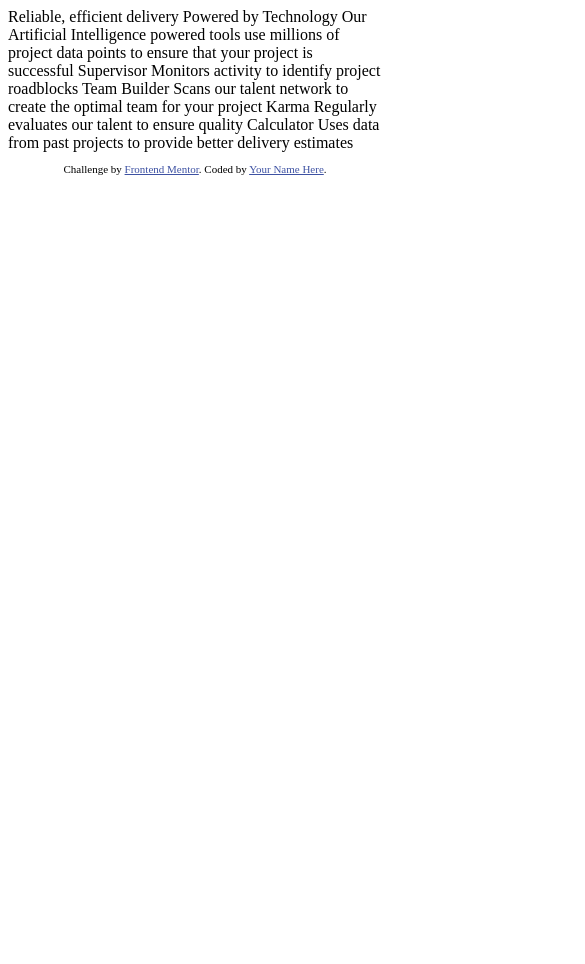
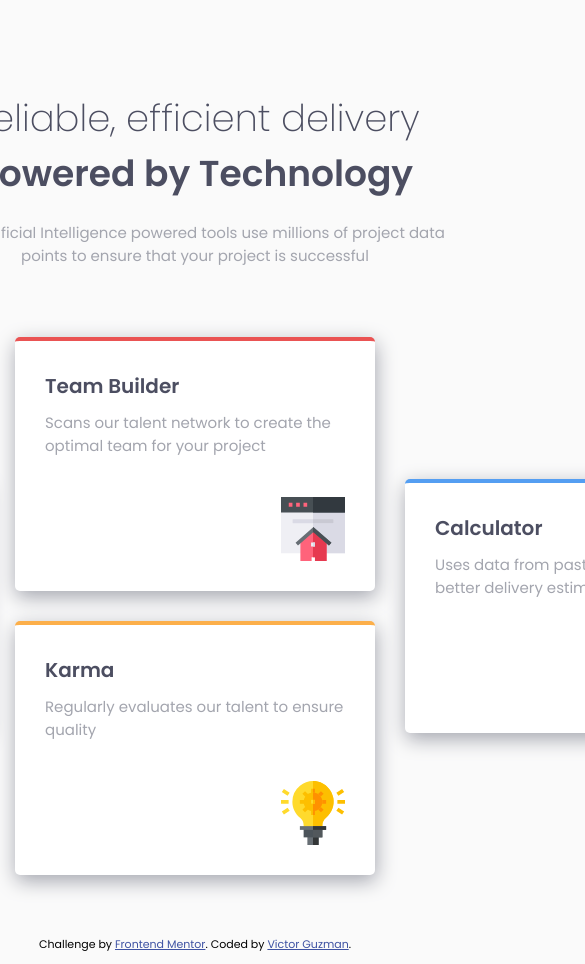
Before and after one commit to zekt1209/four-card-feature-section-master, a plain HTML site: page index.html in a window 390 px wide. Shown: the top 964 px of the page, 585 px wide, since content can reach past the window. Before the commit the page ends 844 px from the top, so only its background shows below. Drawn offline with Linux system fonts and the light colour scheme.

Commit message:
Desktop design terminado, falta hacer el mobile design y subirlo a github-pages

```diff
--- a/index.html
+++ b/index.html
@@ -6,6 +6,13 @@
 
   <link rel="icon" type="image/png" sizes="32x32" href="./images/favicon-32x32.png">
 
+  <!-- Fonts Links -->
+  <link rel="preconnect" href="https://fonts.googleapis.com">
+  <link rel="preconnect" href="https://fonts.gstatic.com" crossorigin>
+  <link href="https://fonts.googleapis.com/css2?family=Poppins:wght@200;400;600&display=swap" rel="stylesheet">
+
+  <!-- Styles link -->
+  <link rel="stylesheet" href="styles.css">
   <title>Frontend Mentor | Four card feature section</title>
 
   <!-- Feel free to remove these styles or customise in your own stylesheet 👍 -->
@@ -16,30 +23,78 @@
 </head>
 <body>
 
-  Reliable, efficient delivery
-  Powered by Technology
+  <section class="main-container">
+    <div class="second-container">
 
-  Our Artificial Intelligence powered tools use millions of project data points
-  to ensure that your project is successful
+      <article class="general-info-container">
+        <p>Reliable, efficient delivery</p>
+        <p>Powered by Technology</p>
+        <p>Our Artificial Intelligence powered tools use millions of project data points
+          to ensure that your project is successful</p>
+      </article>
 
-  Supervisor
-  Monitors activity to identify project roadblocks
+      <section class="cards-container">
 
-  Team Builder
-  Scans our talent network to create the optimal team for your project
+        <div class="rows-card-container">
+          <div class="card supervisor">
+            <div class="card-info">
+              <p>Supervisor</p>
+              <p>Monitors activity to identify project roadblocks</p>
+            </div>
+            <div class="card-img">
+              <img src="./images/icon-supervisor.svg" alt="lupa">
+            </div>
+          </div>
+        </div>
 
-  Karma
-  Regularly evaluates our talent to ensure quality
+        <div class="rows-card-container">
 
-  Calculator
-  Uses data from past projects to provide better delivery estimates
+          <div class="card team-builder">
+            <div class="card-info">
+                <p>Team Builder</p>
+                <p>Scans our talent network to create the optimal team for your project</p>
+            </div>
+            <div class="card-img">
+                <img src="./images/icon-team-builder.svg" alt="team-builder">
+            </div>
+          </div>
+
+          <div class="card karma">
+              <div class="card-info">
+                  <p>Karma</p>
+                  <p>Regularly evaluates our talent to ensure quality</p>
+              </div>
+              <div class="card-img">
+                <img src="./images/icon-karma.svg" alt="karma">
+              </div>
+          </div>
+
+        </div>
+
+        <div class="rows-card-container">
+          <div class="card calculator">
+              <div class="card-info">
+                <p>Calculator</p>
+                <p>Uses data from past projects to provide better delivery estimates</p>
+              </div>
+              <div class="card-img">
+                <img src="./images/icon-calculator.svg" alt="Calculator">
+              </div>
+          </div>
+        </div>
+
+      </section>
+
+      <footer>
+        <p class="attribution">
+          Challenge by <a href="https://www.frontendmentor.io?ref=challenge" target="_blank">Frontend Mentor</a>.
+          Coded by <a href="#">Victor Guzman</a>.
+        </p>
+      </footer>
+    </div>
 
 
-  <footer>
-    <p class="attribution">
-      Challenge by <a href="https://www.frontendmentor.io?ref=challenge" target="_blank">Frontend Mentor</a>.
-      Coded by <a href="#">Your Name Here</a>.
-    </p>
-  </footer>
+  </section>
+
 </body>
 </html>
--- /dev/null
+++ b/styles.css
@@ -0,0 +1,153 @@
+:root {
+  /* Primary Colors */
+  --Red: hsl(0, 78%, 62%);
+  --Cyan: hsl(180, 62%, 55%);
+  --Orange: hsl(34, 97%, 64%);
+  --Blue: hsl(212, 86%, 64%);
+  --White: white;
+
+  /* Neutral */
+  --Very-Dark-Blue: hsl(234, 12%, 34%);
+  --Grayish-Blue: hsl(229, 6%, 66%);
+  --Very-Light-Gray: hsl(0, 0%, 98%);
+}
+
+html {
+  font-size: 15px;
+  font-family: "Poppins", sans-serif;
+}
+
+body {
+  margin: 0;
+  padding: 0;
+  background-color: var(--Very-Light-Gray);
+}
+
+.main-container {
+  display: grid;
+  justify-content: center;
+  margin-top: 90px;
+  /* place-content: center; */
+
+  width: 100%;
+  height: 100%;
+}
+
+.second-container {
+  display: flex;
+  flex-direction: column;
+  align-items: center;
+  width: 1440px;
+  height: 750px;
+}
+
+.general-info-container {
+  display: flex;
+  flex-direction: column;
+  align-items: center;
+  text-align: center;
+  /* justify-content: center; */
+
+  width: 500px;
+}
+
+.general-info-container p {
+  margin: 0;
+}
+
+.general-info-container p:nth-child(1) {
+  font-size: 37px;
+  font-weight: 200;
+
+  color: var(--Very-Dark-Blue);
+}
+.general-info-container p:nth-child(2) {
+  font-size: 36px;
+  font-weight: 600;
+
+  color: var(--Very-Dark-Blue);
+}
+.general-info-container p:nth-child(3) {
+  margin-top: 20px;
+  margin-bottom: 70px;
+
+  font-weight: 400;
+
+  color: var(--Grayish-Blue);
+}
+
+/* CARDS */
+
+.cards-container {
+  display: flex;
+  justify-content: center;
+  align-items: center;
+  gap: 30px;
+
+  height: 620px;
+
+  margin-bottom: 50px;
+}
+
+.rows-card-container {
+  display: flex;
+  justify-content: center;
+  flex-direction: column;
+  gap: 30px;
+}
+
+.card {
+  display: flex;
+  flex-direction: column;
+  justify-content: space-between;
+  padding: 30px;
+
+  width: 300px;
+  height: 190px;
+
+  background-color: var(--White);
+  border-top: 4px solid black;
+  border-radius: 5px;
+  box-shadow: 1px 6px 20px var(--Grayish-Blue);
+}
+
+.card p:nth-child(1) {
+  margin: 0;
+
+  font-size: 20px;
+  font-weight: 600;
+
+  color: var(--Very-Dark-Blue);
+}
+
+.card p:nth-child(2) {
+  margin-top: 10px;
+  color: var(--Grayish-Blue);
+}
+
+.card-info {
+  display: flex;
+  flex-direction: column;
+}
+
+.card-img {
+  display: flex;
+  justify-content: end;
+}
+
+/* Color de bordes */
+.supervisor {
+  border-top-color: var(--Cyan);
+}
+
+.team-builder {
+  border-top-color: var(--Red);
+}
+
+.karma {
+  border-top-color: var(--Orange);
+}
+
+.calculator {
+  border-top-color: var(--Blue);
+}
```
